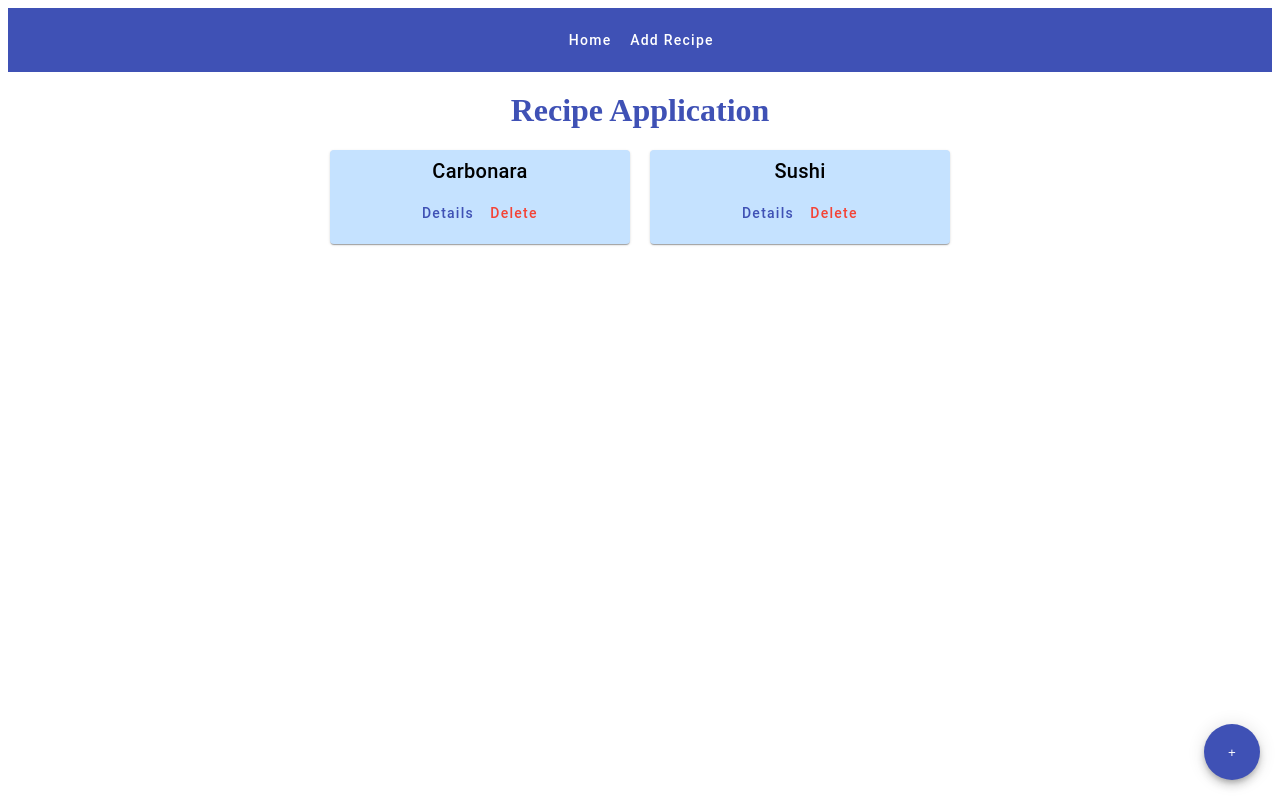
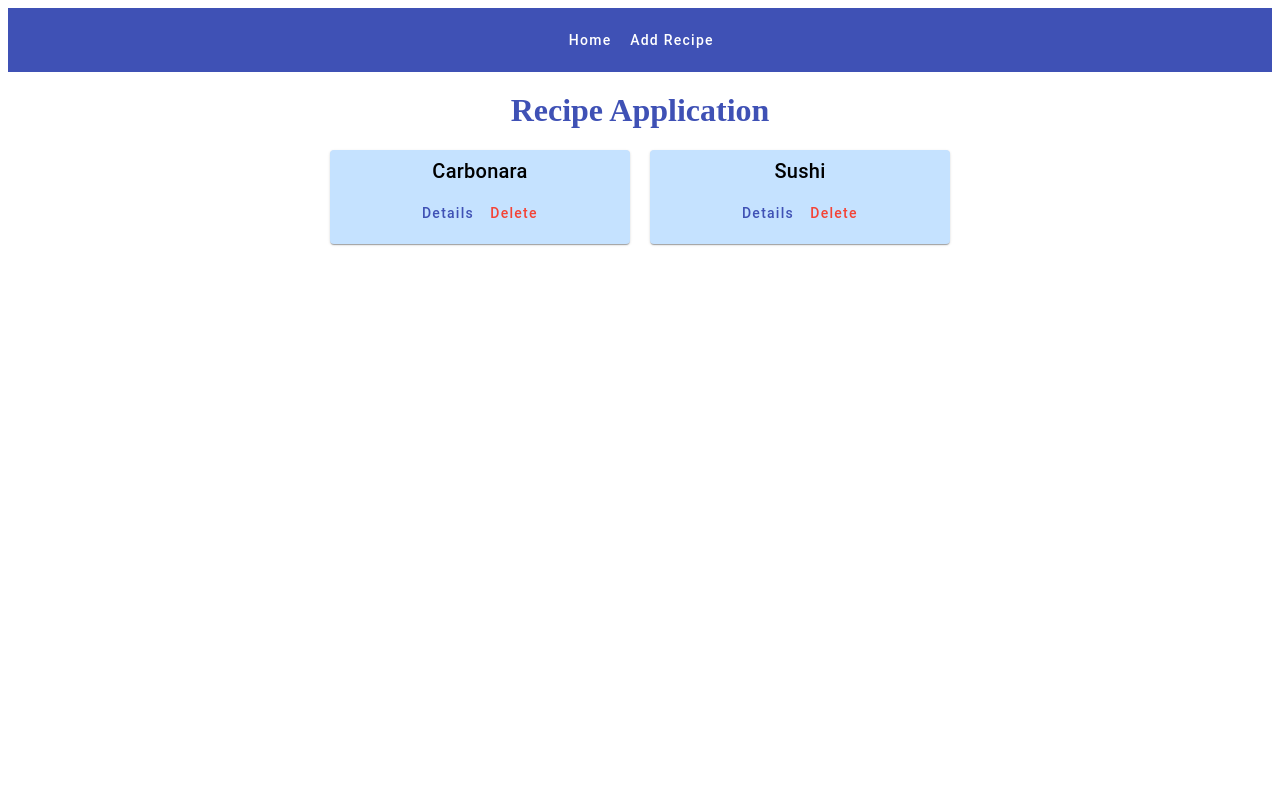
Before and after one commit to ZuzRad/Recipe-Application, an Angular app: page / in a window 1280 px wide. Built offline with nearby package versions, Linux system fonts and the light colour scheme.

Commit message:
AddRecipe update

```diff
--- a/src/app/list/list.component.html
+++ b/src/app/list/list.component.html
@@ -7,5 +7,3 @@
       </mat-card-actions>
     </mat-card>
   </div>
-
-  <button mat-fab color="primary" routerLink="/add" class="add-button">+</button>
```
